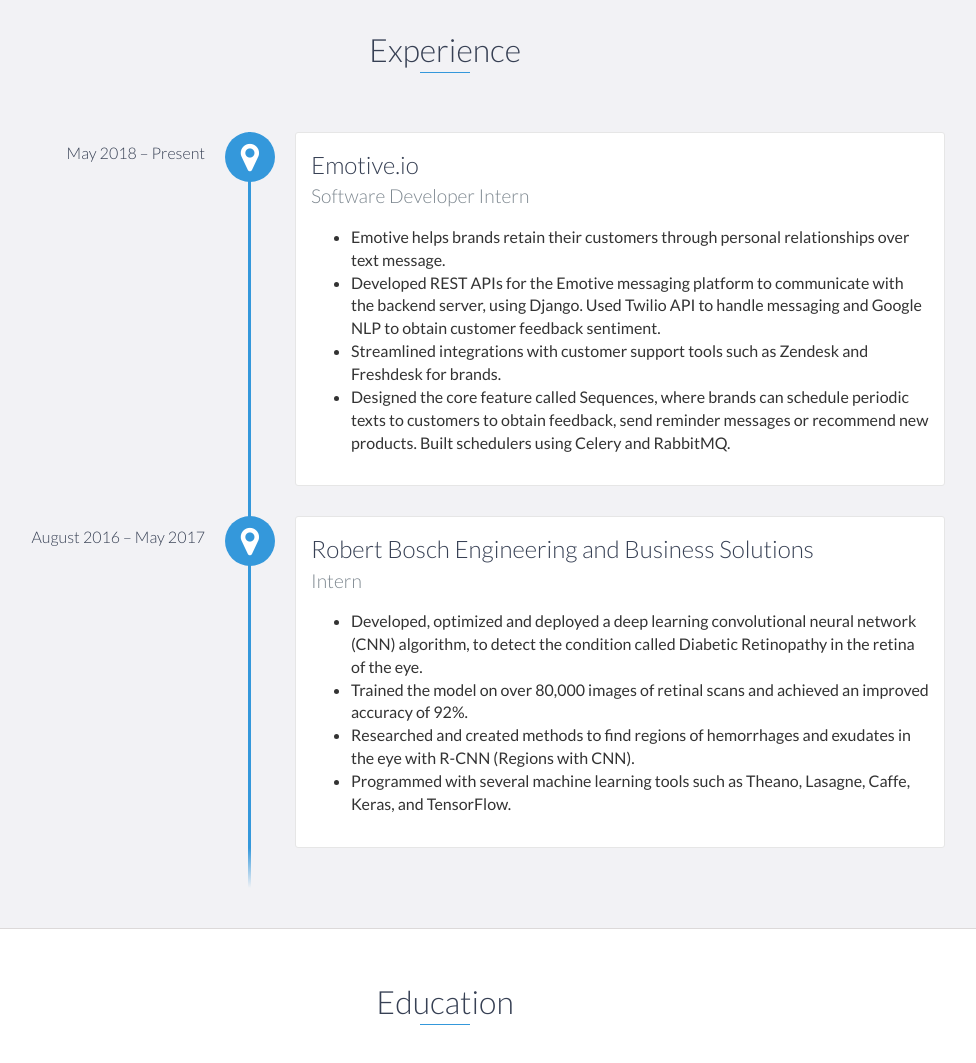
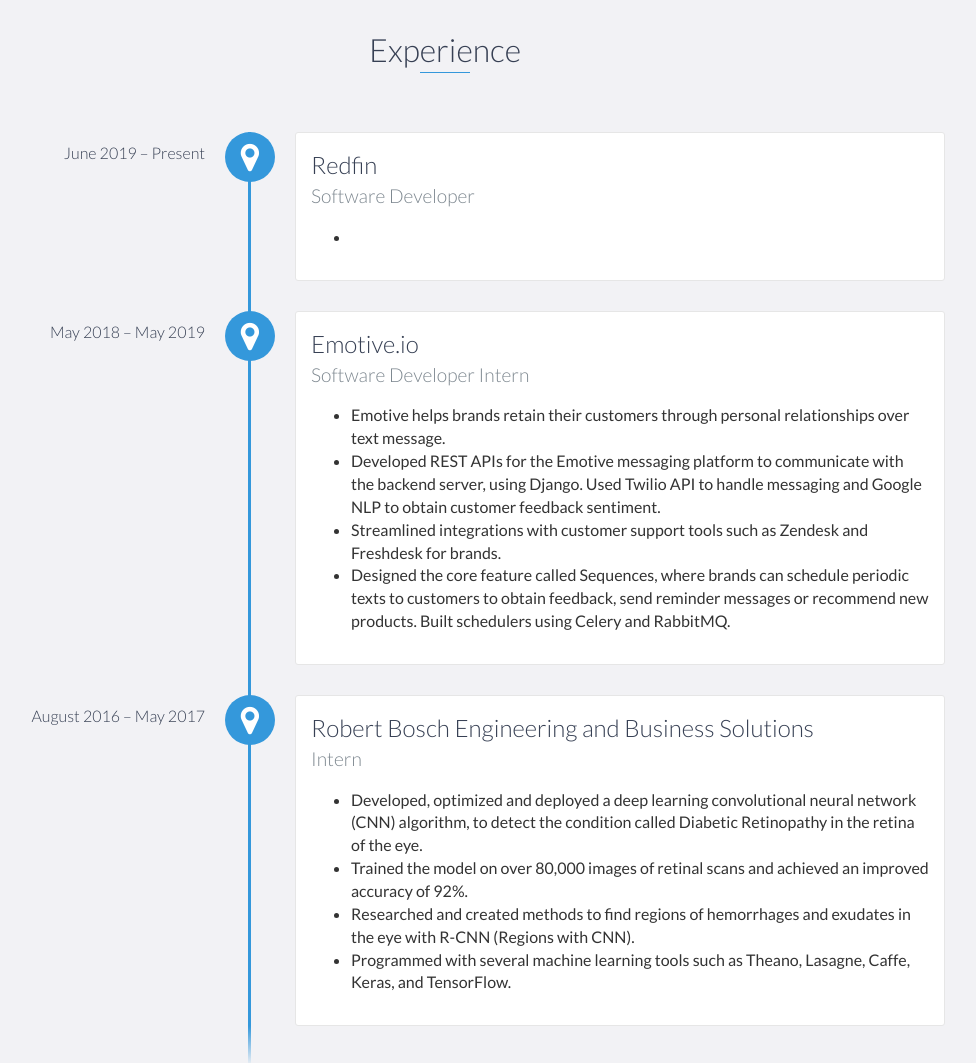
Before and after one commit to bhargav95/bhargav95.github.io, a plain HTML site: page index.html in a window 1280 px wide. Shown: the part 1340-2403 px from the top of the page, without its empty margins (195-1171 px from the left). Drawn offline with nearby package versions, Linux system fonts and the light colour scheme.

Commit message:
Update index.html

```diff
--- a/index.html
+++ b/index.html
@@ -104,7 +104,14 @@
     <div id="experience" class="background-alt">
         <h2 class="heading">Experience</h2>
         <div id="experience-timeline">
-            <div data-date="May 2018 &ndash; Present">
+	    <div data-date="June 2019 &ndash; Present">
+                <h3>Redfin</h3>
+                <h4>Software Developer</h4>
+                <ul>
+                    <li></li>
+                </ul>
+            </div>
+            <div data-date="May 2018 &ndash; May 2019">
                 <h3>Emotive.io</h3>
                 <h4>Software Developer Intern</h4>
                 <ul>
```
